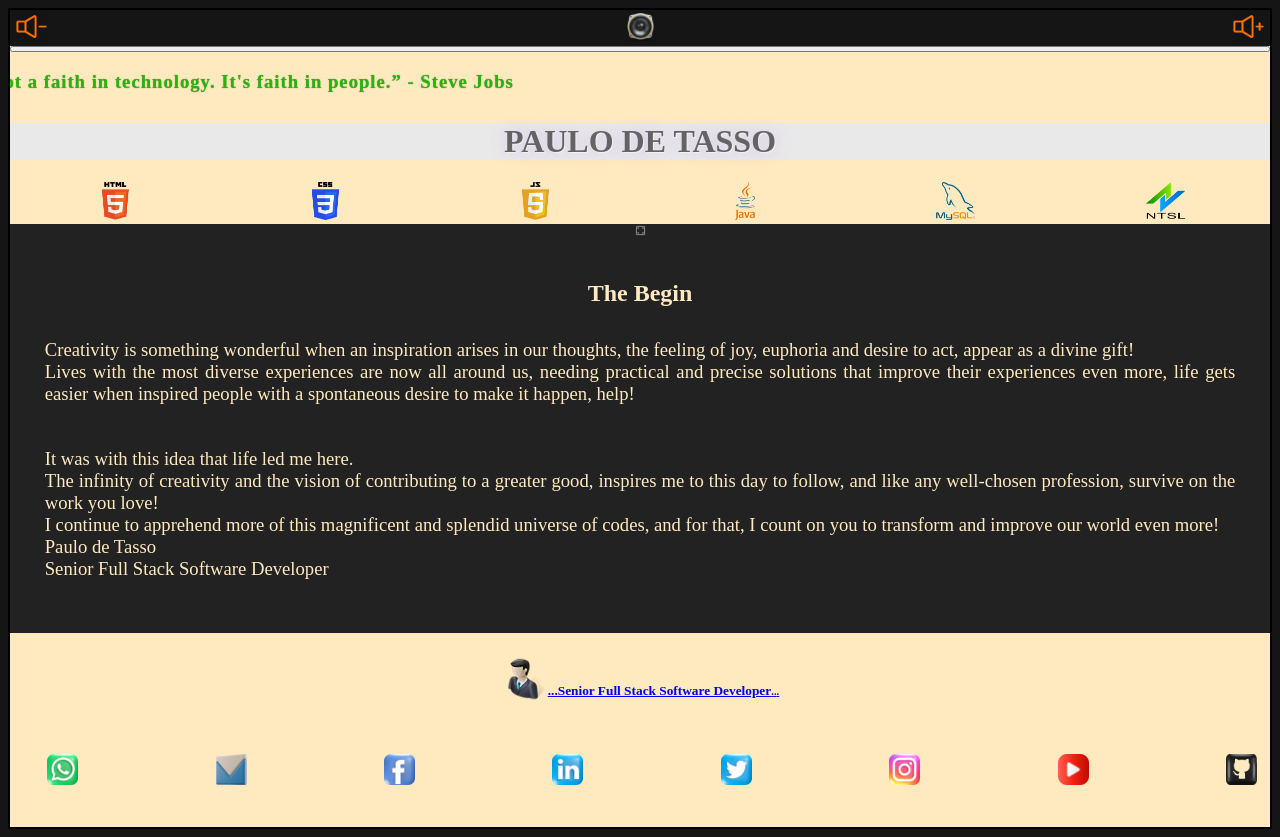
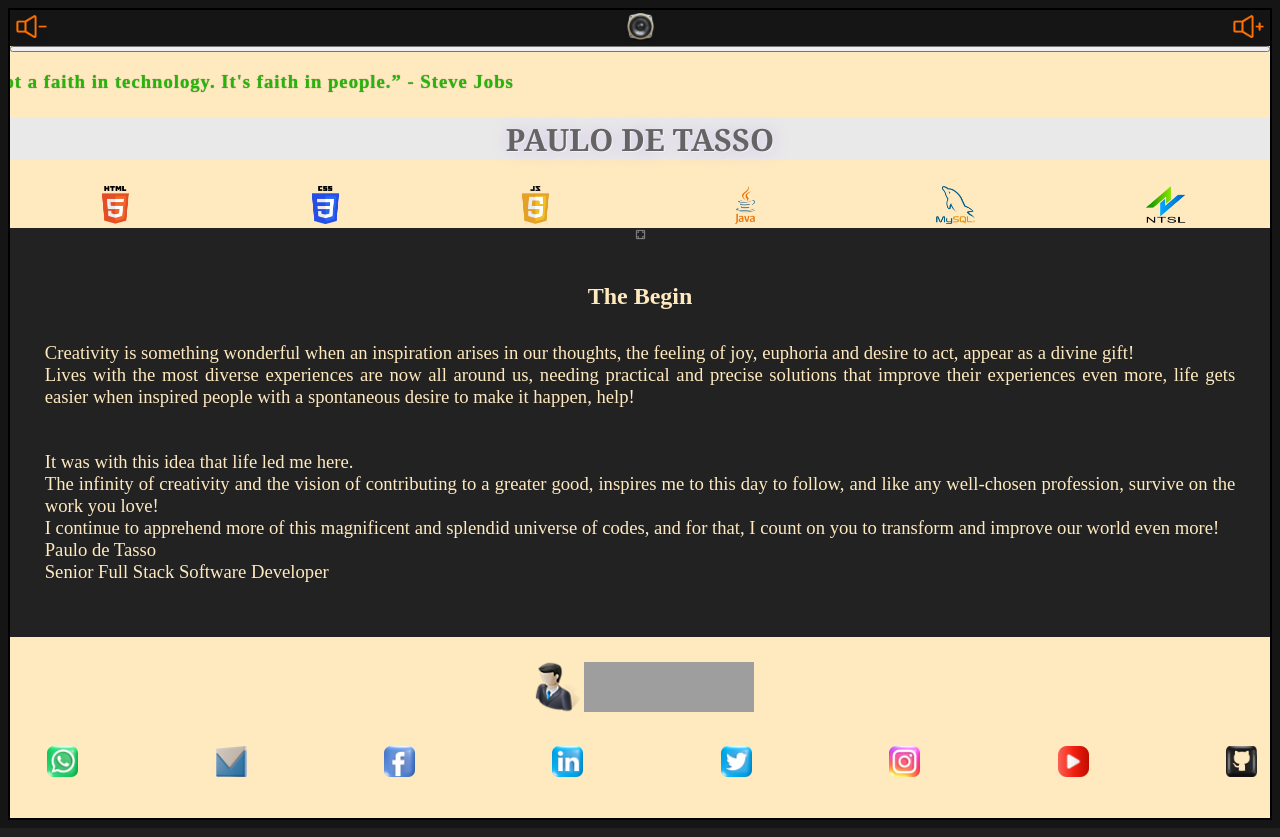
Before and after one commit to PauloDeTasso/projetos, a PHP site: page /docs/Home.html in a window 1280 px wide. Run offline with PHP 8.4, Linux system fonts and the light colour scheme; grey boxes are pictures that could not be loaded.

Commit message:
27-12-2021 - 2201

```diff
--- a/docs/Home.html
+++ b/docs/Home.html
@@ -94,11 +94,13 @@
                 onclick="contagemRegresiva()">
                 “It's not a faith in technology. It's faith in people.” - Steve Jobs
             </p>
+
+            <h1 id="paulodetasso">
+                PAULO DE TASSO
+            </h1>
         </section>
 
-        <h1 id="paulodetasso">
-            PAULO DE TASSO
-        </h1>
+
 
         <!-- <h1 class="tituloCabecalhoPrincipal">
             PAULO DE TASSO
@@ -195,17 +197,22 @@
 
         <section class="secaoRodapePrincipalIcones1">
 
-            <a href=""><img src="../icones/800x600/usuario.png" alt="Icone de usuário" width="47px" height="42px"></a>
+            <a href=""><img src="../icones/800x600/usuario.png" alt="Icone de usuário" width="57px" height="50px"></a>
 
             <a id="linkFraseRodape" href="https://www.google.com/search?q=Senior Full Stack Software Developer"
                 target="_blank">
-                <h6>
+
+                <img src="../icones/code9.gif" alt="" width="170px" height="50px">
+
+            </a>
+
+            <!-- <h6>
                     ...Senior Full Stack Software Developer<a href="../docs/TLOD.html" target="_blank">.</a><a
                         href="../docs/Sophia.html" target="_blank">.</a><a href="../docs/Labirinto.html"
                         target="_blank">.</a>
                 </h6>
             </a>
-
+ -->
         </section> <br>
 
         <section class="secaoRodapePrincipalIcones2">
--- a/estilos/estilo_home.css
+++ b/estilos/estilo_home.css
@@ -45,6 +45,8 @@ footer
     display: flex;
     flex-direction: row;
     justify-content: space-around;
+    width: 100%;
+    height: auto;
 }
 
 .tituloCabecalhoPrincipal
@@ -307,7 +309,7 @@ footer
 
 .quadro
 {
-  height: 50px;
+  height: auto;
  /* overflow: hidden;*/
   font-size: 14px;
   text-overflow: clip;
@@ -325,6 +327,9 @@ footer
     background-color: rgb(233, 233, 233);
     text-decoration: solid;
     text-shadow: 1px 1px 1px rgba(255, 255, 255, 0.562), 1px 1px 20px rgba(111, 0, 255, 0.2);
+    font-size: 23pt;
+    font-weight: bolder;
+    font-family: Georgia, 'Times New Roman', Times, serif;
 }
 
 #linkFraseRodape
```
